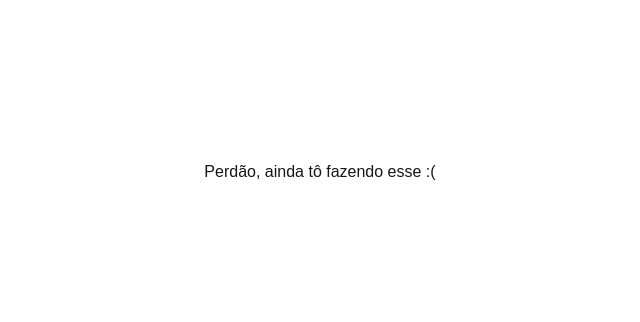
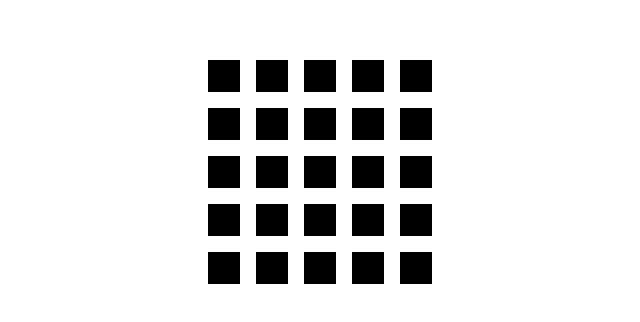
Before and after one commit to luminarts/jogos-necamaticos, a Next.js app: page /pisca in a window 1280 px wide. Shown: the part 228-550 px from the top of the page, without its empty margins (320-960 px from the left). Built offline with nearby package versions, Linux system fonts and the light colour scheme.

Commit message:
feat: grid, cor com click, correctBO/userBO

```diff
--- /dev/null
+++ b/src/app/client_components/piscaButtons.js
@@ -0,0 +1,24 @@
+"use client"
+import { useState, useEffect } from "react";
+
+
+export default function PiscaButton({buttonId, children, userBlinkOrder}) {
+
+  const [buttonClicked, setButtonClicked] = useState(false);
+
+  const handleClick = () => {
+    setButtonClicked(true);
+    userBlinkOrder.push(buttonId);
+  }
+
+
+
+  return (
+    <button
+    className={`text-white p-4 hover:bg-gray-500 ${buttonClicked? 'bg-red-500' : 'bg-black'}`}
+    onClick={handleClick}
+    >
+      {children}
+    </button>
+  );
+}
--- a/src/app/pisca/page.js
+++ b/src/app/pisca/page.js
@@ -1,14 +1,86 @@
+"use client"
+import {useState, useEffect} from 'react'
+import PiscaButton from '../client_components/piscaButtons';
+
 export default function Pisca() {
   /* Coisas que faltam fazer:
-
+  - fazer o blink dos quadrados
+  - função de checar pra ver se arrays são iguais
+  - checar a cada clique se equivale ao quadrado
+  - fazer um useEffect pra variavel os eligibleIds pra quando ela mudar, redistribuir os Ids entre os botões (deixar independente do tamanho do grid)
   */
 
+  const [show4x4Grid, enable4x4Grid] = useState(false);
+  const [show5x5Grid, enable5x5Grid] = useState(false);
+  const [currentLevel, setCurrentLevel] = useState(1);
+  const [userBlinkOrder, setUserBlinkOrder] = useState([]);
+  const [correctBlinkOrder, setCorrectBlinkOrder] = useState([1, 2]);
+
+  var eligibleIds = [];
+  var randAmountOfBlinks = 0;
+  var auxBlinkOrder = [];
+
+  // uma iteração a cada mudança de level
+  useEffect(() => {
+    eligibleIds = enable4x4Grid? (enable5x5Grid? Array.from({ length: 25 }, (_, i) => i + 1) : Array.from({ length: 16 }, (_, i) => i + 1)): Array.from({ length: 4 }, (_, i) => i + 1);
+
+    randAmountOfBlinks = Math.floor(Math.random() * eligibleIds.length);
+
+    for (var i = 0; i < randAmountOfBlinks; i++) {
+      auxBlinkOrder.push(Math.floor(Math.random() * eligibleIds.length));
+    }
+    setCorrectBlinkOrder(auxBlinkOrder);
+    auxBlinkOrder = []
+
+    if(currentLevel > 3) {
+      enable4x4Grid(true);
+    }
+    if(currentLevel > 7) {
+      enable5x5Grid(true);
+    }
+  },[currentLevel]);
+
+  // Checar se cada número tá certo quando clicado
+  useEffect(() => {
+    if(!userBlinkOrder[userBlinkOrder.length - 1] == correctBlinkOrder[userBlinkOrder.length - 1]) {
+      // tratar o que acontece quando é errado (manter numa mesma cor diferente? voltar pro início?)
+    }
+  }, [userBlinkOrder])
+
+
+  for (var i = 0; i < eligibleIds.length; i++) {
+
+  }
 
   return (
 <div className="flex flex-col justify-center items-center">
   <div className="h-screen flex flex-col items-center justify-center">
-    <div>
-      Perdão, ainda tô fazendo esse :(
+    <div className="grid grid-cols-5 gap-4">
+      <PiscaButton buttonId={1} userBlinkOrder={userBlinkOrder}></PiscaButton>
+      <PiscaButton buttonId={2} userBlinkOrder={userBlinkOrder}></PiscaButton>
+      <PiscaButton buttonId={5} userBlinkOrder={userBlinkOrder}></PiscaButton>
+      <PiscaButton buttonId={6} userBlinkOrder={userBlinkOrder}></PiscaButton>
+      <PiscaButton buttonId={17} userBlinkOrder={userBlinkOrder}></PiscaButton>
+      <PiscaButton buttonId={3} userBlinkOrder={userBlinkOrder}></PiscaButton>
+      <PiscaButton buttonId={4} userBlinkOrder={userBlinkOrder}></PiscaButton>
+      <PiscaButton buttonId={7} userBlinkOrder={userBlinkOrder}></PiscaButton>
+      <PiscaButton buttonId={8} userBlinkOrder={userBlinkOrder}></PiscaButton>
+      <PiscaButton buttonId={18} userBlinkOrder={userBlinkOrder}></PiscaButton>
+      <PiscaButton buttonId={9} userBlinkOrder={userBlinkOrder}></PiscaButton>
+      <PiscaButton buttonId={10} userBlinkOrder={userBlinkOrder}></PiscaButton>
+      <PiscaButton buttonId={11} userBlinkOrder={userBlinkOrder}></PiscaButton>
+      <PiscaButton buttonId={12} userBlinkOrder={userBlinkOrder}></PiscaButton>
+      <PiscaButton buttonId={19} userBlinkOrder={userBlinkOrder}></PiscaButton>
+      <PiscaButton buttonId={13} userBlinkOrder={userBlinkOrder}></PiscaButton>
+      <PiscaButton buttonId={14} userBlinkOrder={userBlinkOrder}></PiscaButton>
+      <PiscaButton buttonId={15} userBlinkOrder={userBlinkOrder}></PiscaButton>
+      <PiscaButton buttonId={16} userBlinkOrder={userBlinkOrder}></PiscaButton>
+      <PiscaButton buttonId={20} userBlinkOrder={userBlinkOrder}></PiscaButton>
+      <PiscaButton buttonId={21} userBlinkOrder={userBlinkOrder}></PiscaButton>
+      <PiscaButton buttonId={22} userBlinkOrder={userBlinkOrder}></PiscaButton>
+      <PiscaButton buttonId={23} userBlinkOrder={userBlinkOrder}></PiscaButton>
+      <PiscaButton buttonId={24} userBlinkOrder={userBlinkOrder}></PiscaButton>
+      <PiscaButton buttonId={25} userBlinkOrder={userBlinkOrder}></PiscaButton>
     </div>
   </div>
 </div>
```
Also changed, not shown: src/app/equacao/equacao.css (deleted).
